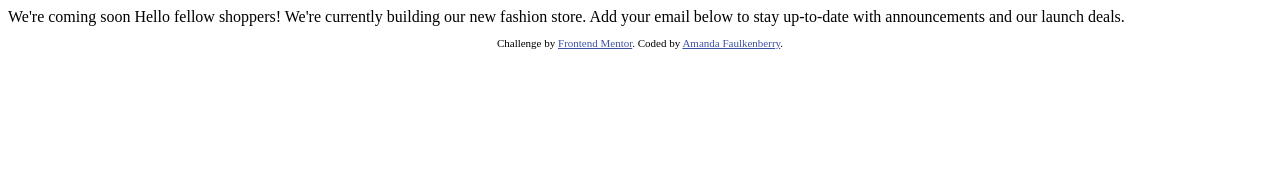
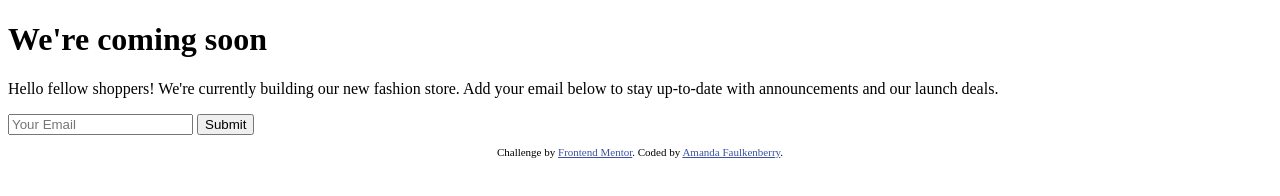
Before and after one commit to LadyNazlia/coming-soon, a plain HTML site: page index.html in a window 1280 px wide. Drawn offline with Linux system fonts and the light colour scheme.

Commit message:
added form with input

```diff
--- a/index.html
+++ b/index.html
@@ -16,12 +16,16 @@
 </head>
 <body>
 
-  We're coming soon
+  <h1>We're coming soon</h1>
 
-  Hello fellow shoppers! We're currently building our new fashion store.
-  Add your email below to stay up-to-date with announcements and our launch deals.
+  <p>Hello fellow shoppers! We're currently building our new fashion store.
+  Add your email below to stay up-to-date with announcements and our launch deals.</p>
 
-  <form action="/thanks.html"></form>
+  <form action="/thanks.html">
+    <label for="email" hidden>Enter your email:</label>
+    <input id="email" type="email" placeholder="Your Email" required>
+    <button id="submit" type="submit">Submit</button>
+  </form>
 
   <footer>
     <p class="attribution">
```
Also changed, not shown: thanks.html (+2 -1 lines).
